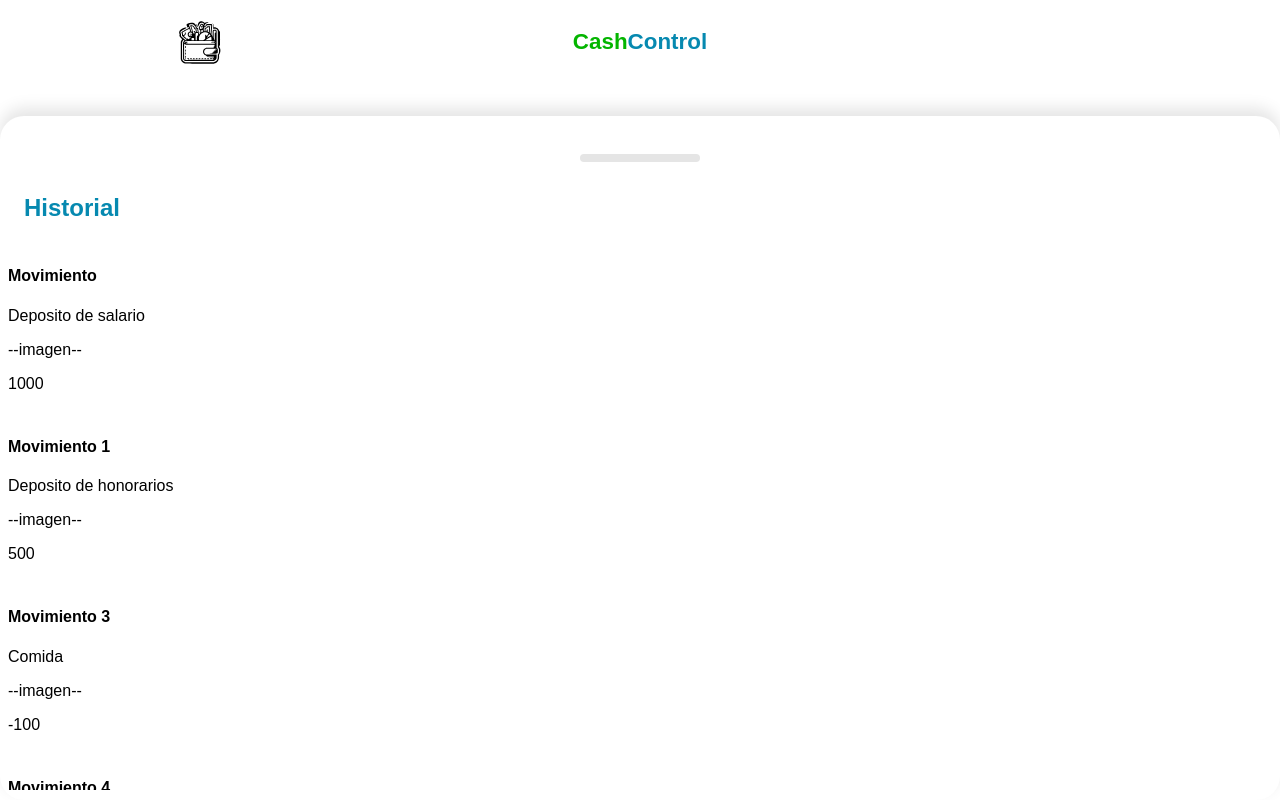
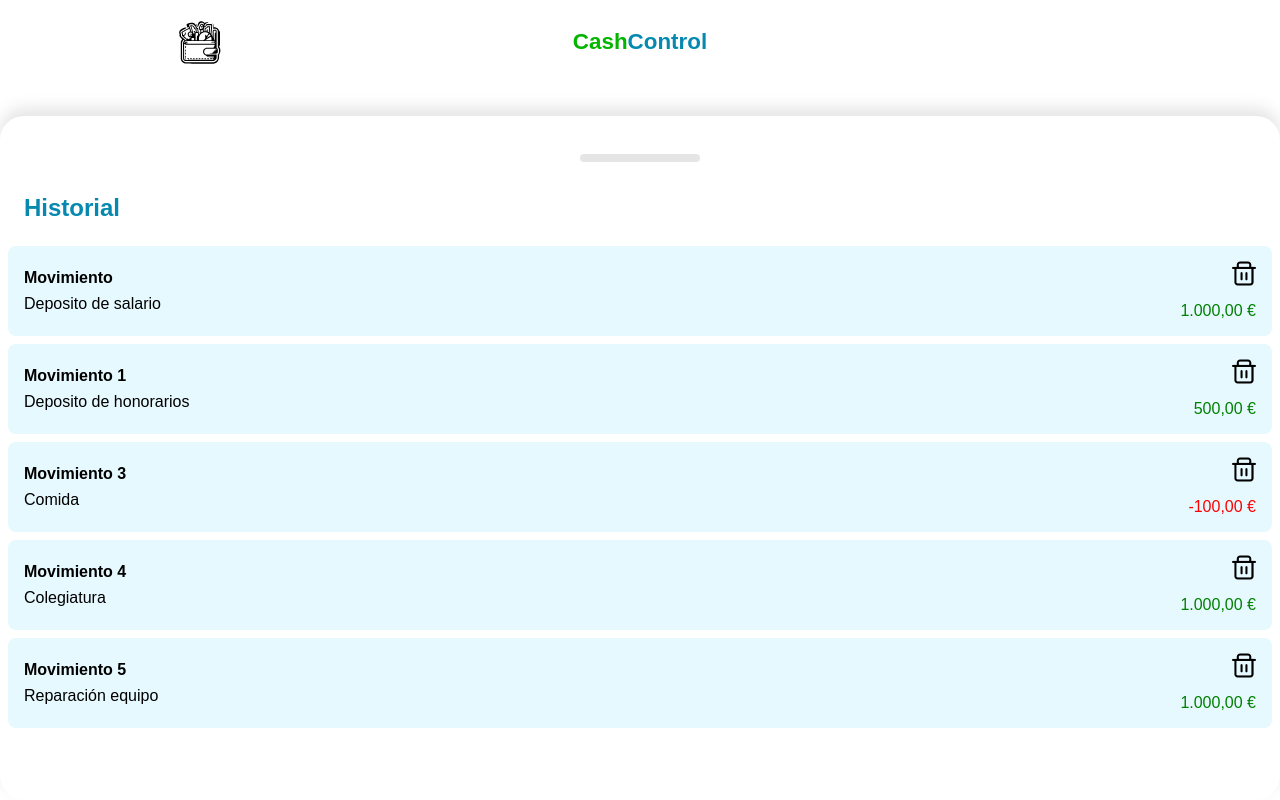
Before and after one commit to EmilioBH/CashControl, a Vue app: page / in a window 1280 px wide. Both pictures are taken after a click on the element 640 px from the left and 758 px from the top of the page. Built offline with nearby package versions, Linux system fonts and the light colour scheme.

Commit message:
create movement card content

```diff
--- a/package.json
+++ b/package.json
@@ -10,6 +10,7 @@
     "preview": "vite preview"
   },
   "dependencies": {
+    "primeicons": "^6.0.1",
     "vue": "^3.3.8"
   },
   "devDependencies": {
--- a/src/components/Movements/MovementCard/MovementCard.vue
+++ b/src/components/Movements/MovementCard/MovementCard.vue
@@ -5,14 +5,21 @@
             <p>{{ description }}</p>
         </div>
         <div class="action">
-            --imagen--
-            <p>{{ amount }}</p>
+            <i
+                class="pi pi-trash" style="font-size: 1.5rem"
+                @click="removeMovement"
+                data-testid="trash-icon"
+            />
+            <p :class="[{ 'red': isNegative, 'green': !isNegative }]">
+                {{ formatCurrency(amount ?? 0) }}
+            </p>
         </div>
     </div>
 </template>
 
 <script setup lang="ts">
-import { toRefs } from 'vue';
+import { computed, toRefs } from 'vue';
+import { formatCurrency } from '../../../utils/number';
 
     const props = defineProps({
         id: Number,
@@ -21,9 +28,62 @@ import { toRefs } from 'vue';
         amount: String
     })
 
+    const emit = defineEmits(['removeMovement'])
+
     const { id, title, description, amount} = toRefs(props)
+
+    const isNegative = computed(() => {
+        const parseAmount = (amount:string|undefined) => {
+            if(amount===undefined){
+                return 0
+            }else{
+                return parseFloat(amount)
+            }
+        }
+
+        return parseAmount(amount?.value) < 0
+    })
+
+    const removeMovement = () => {
+        emit('removeMovement', id?.value)
+    }
 </script>
 
 <style scoped>
-
+.movement {
+  display: flex;
+  justify-content: space-between;
+  align-items: center;
+  width: 100%;
+  padding: 16px;
+  background-color: #e6f9ff;
+  border-radius: 8px;
+  box-sizing: border-box;
+}
+.movement .content {
+  width: 100%;
+}
+.movement .action {
+  display: flex;
+  justify-content: space-between;
+  align-items: flex-end;
+  flex-direction: column;
+}
+h4,
+p {
+  margin: 0;
+  padding: 0;
+}
+h4 {
+  margin-bottom: 8px;
+}
+.movement .action i {
+  margin-bottom: 16px;
+}
+.red {
+    color: red;
+}
+.green {
+    color: green;
+}
 </style>
--- a/src/components/Movements/Movements.vue
+++ b/src/components/Movements/Movements.vue
@@ -9,6 +9,7 @@
               :title="title"
               :description="description"
               :amount="amount"
+              @remove-movement="removeMovement"
             />
         </div>
     </div>
@@ -26,7 +27,12 @@
       default: []
   })
 
-    const { movements } = toRefs(props)
+  const { movements } = toRefs(props)
+
+  const removeMovement = (id: any) => {
+    console.log('remove', id);
+
+  }
 </script>
 
 <style scoped>
--- a/src/main.ts
+++ b/src/main.ts
@@ -1,5 +1,6 @@
 import { createApp } from 'vue'
 import './style.css'
+import 'primeicons/primeicons.css'
 import App from './App.vue'
 
 createApp(App).mount('#app')
```
Also changed, not shown: 2 other files (tests, documents, lock files or other folders).
